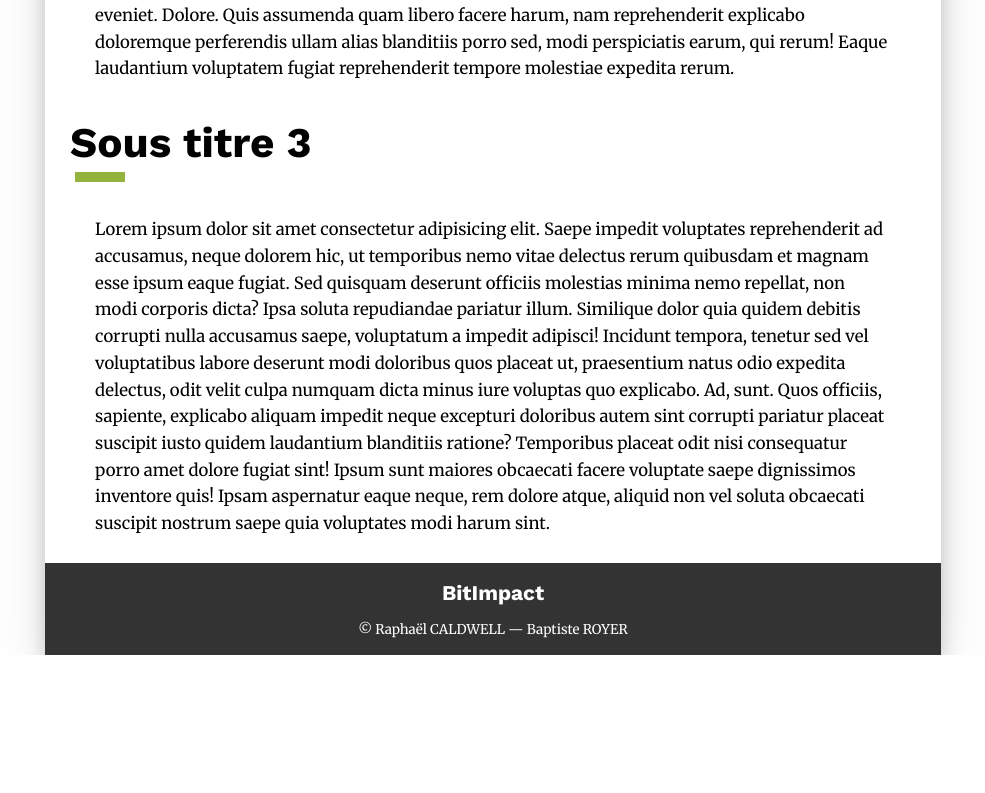
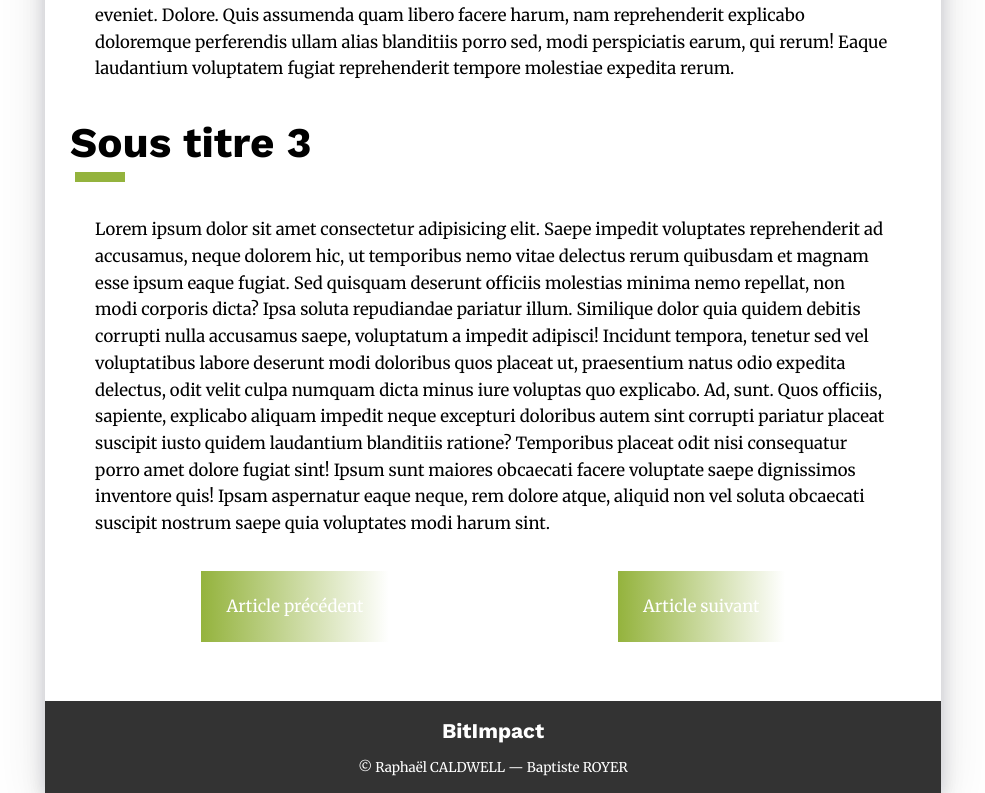
Before and after one commit to itskatt/BitImpact, a plain HTML site: page page_article.html in a window 1280 px wide. Shown: the part 1879-2672 px from the top of the page, without its empty margins (147-1132 px from the left). Before the commit the page ends 2534 px from the top, so only its background shows below. Drawn offline with nearby package versions, Linux system fonts and the light colour scheme.

Commit message:
debut des bouttons prec/suiv

```diff
--- a/css/article.css
+++ b/css/article.css
@@ -291,3 +291,25 @@ main {
     padding: 1.5em;
     padding-top: 3em;
 }
+
+/* Le conteneur des boutons pour passer d'une page a l'autre */
+.navig-pages {
+    display: flex;
+    justify-content: space-around;
+
+    padding: 2em 1em;
+}
+
+/* Les bouttons pour passer d'une page a l'autre */
+/*
+type: https://cssbuttons.io/detail/meermubashar/rotten-swan-33
+*/
+.navig-pages a {
+    text-decoration: none;
+
+    padding: 1.5em;
+
+    color: white;
+    background-image: linear-gradient(90deg, var(--couleur), white 100%);
+    /* background-size: 200% 100%; */
+}
--- a/page_article.html
+++ b/page_article.html
@@ -123,6 +123,10 @@
                     voluptates modi harum sint.
                 </p>
             </section>
+            <div class="navig-pages">
+                <a href="#" class="avant">Article précédent</a>
+                <a href="#" class="apres">Article suivant</a>
+            </div>
         </main>
         <footer>
             <a href="./" class="bitimpact">BitImpact</a>
```
